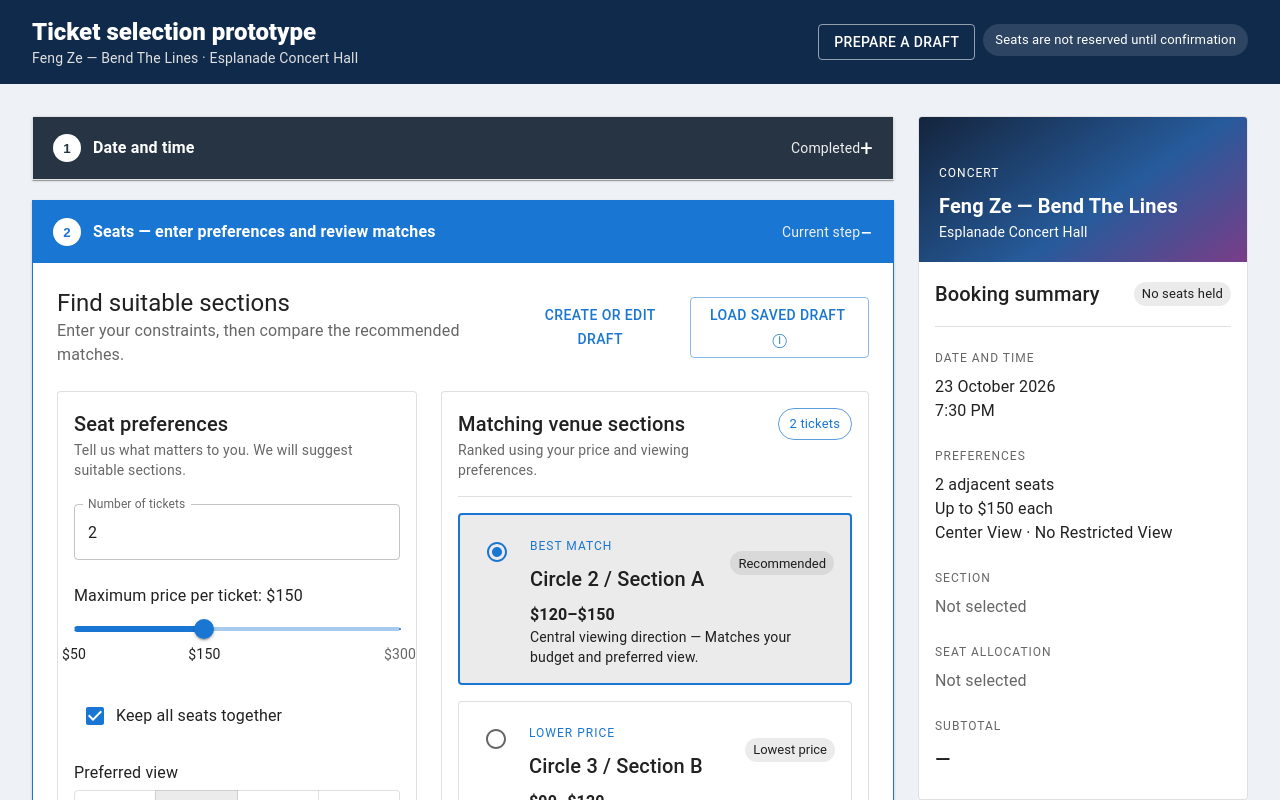
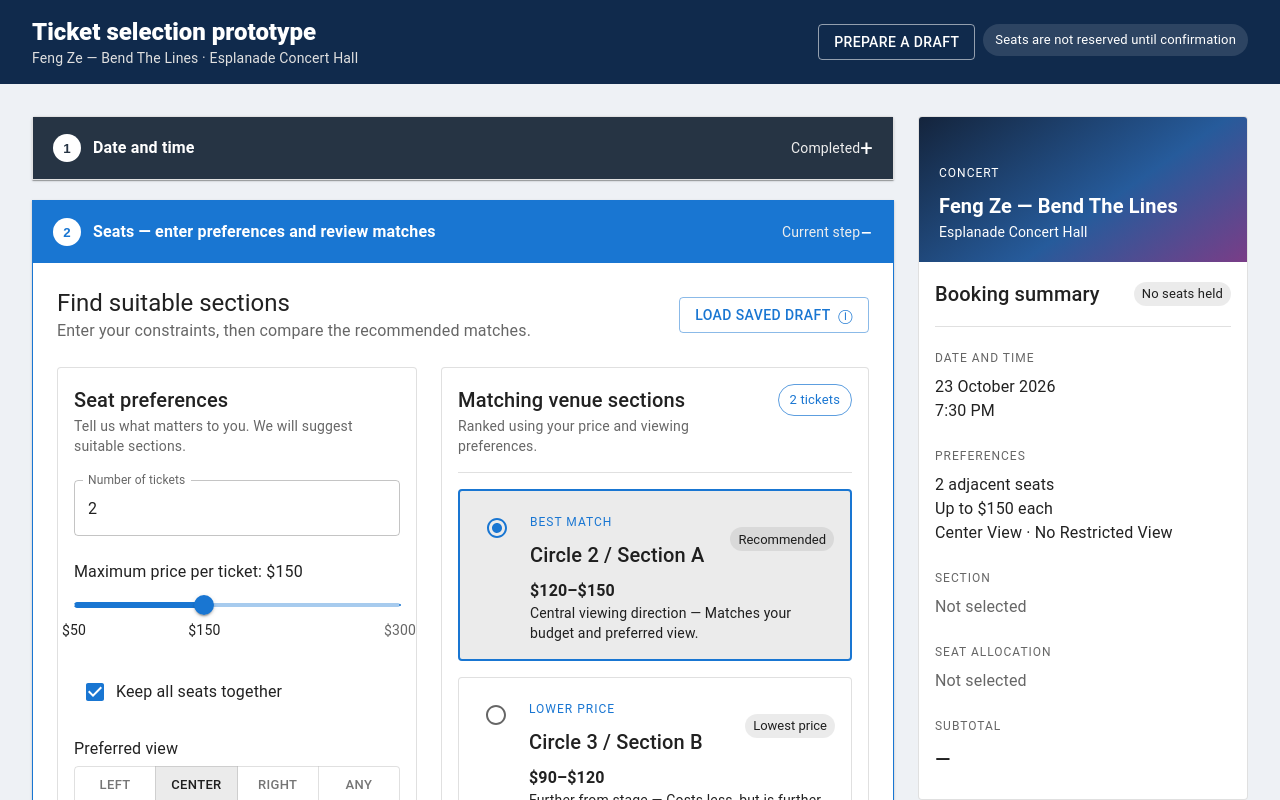
Before and after one commit to teezhiyao/hci-ticketing, a React (Vite) app: page / in a window 1280 px wide. Shown: the top 800 px of the page. Built offline with nearby package versions, Linux system fonts and the light colour scheme.

Commit message:
Remove duplicate draft action from booking step

```diff
--- a/src/App.jsx
+++ b/src/App.jsx
@@ -380,10 +380,6 @@ export default function App() {
                   Enter your constraints, then compare the recommended matches.
                 </Typography>
               </Box>
-              <Stack direction={{ xs: "column", sm: "row" }} spacing={1}>
-                <Button variant="text" onClick={() => setPage("draft")}>
-                  Create or edit draft
-                </Button>
               <Tooltip
                 arrow
                 placement="bottom"
@@ -397,7 +393,6 @@ export default function App() {
                   Load saved draft&nbsp; ⓘ
                 </Button>
               </Tooltip>
-              </Stack>
             </Stack>
 
             <PreferenceGuidedSelection
```
